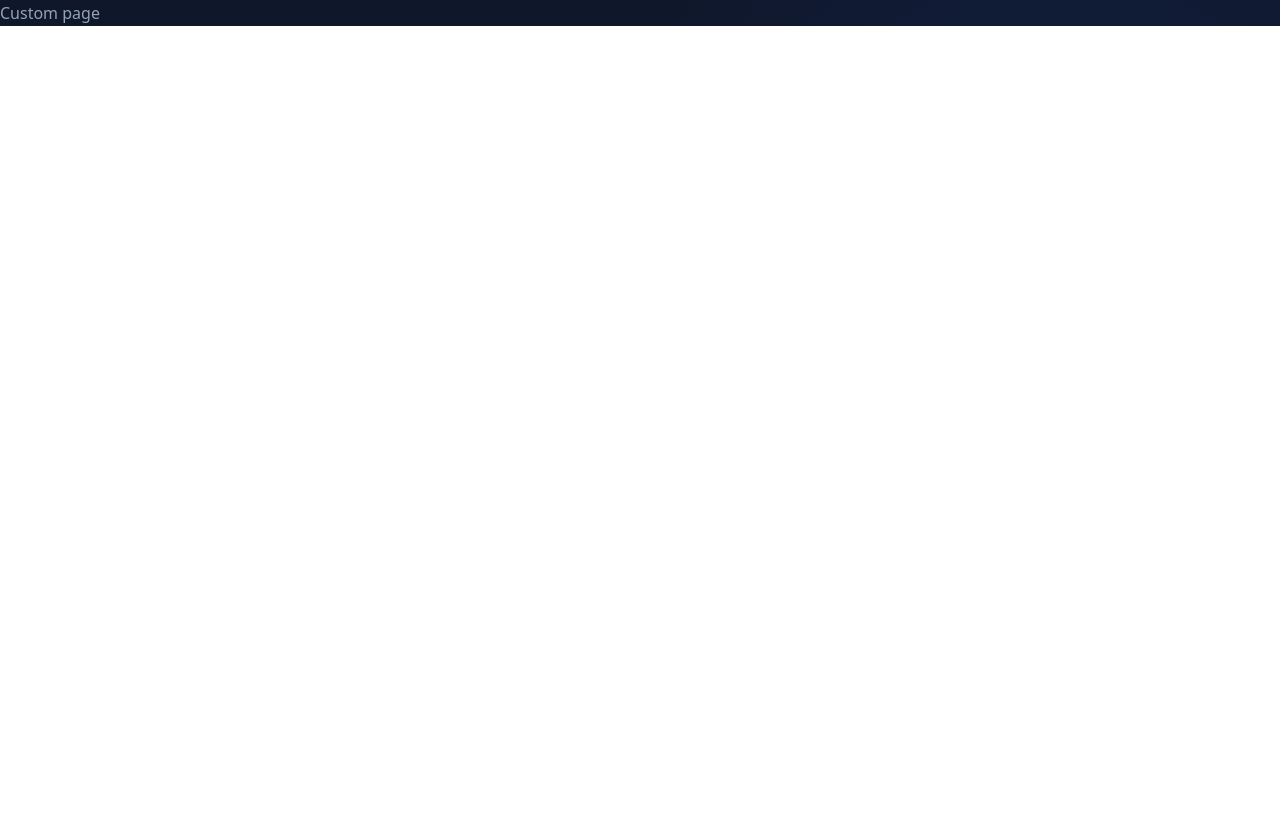
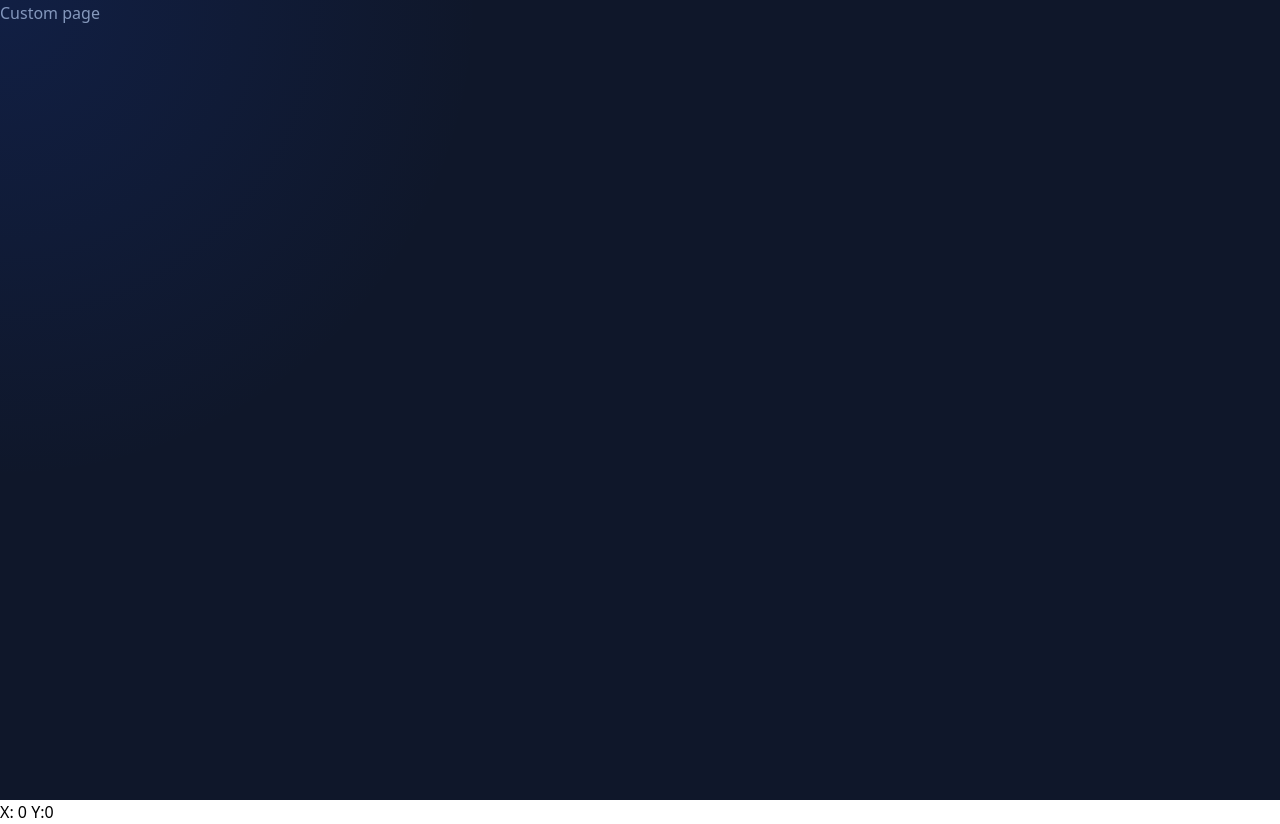
Before and after one commit to Emmanuel97423/my-portfolio, a Nuxt app: page /custom in a window 1280 px wide. Before the commit the page ends 800 px from the top, so only its background shows below. Built offline with nearby package versions, Linux system fonts and the light colour scheme.

Commit message:
Feature:Add Gradiant trackig style

```diff
--- a/app.vue
+++ b/app.vue
@@ -1,5 +1,6 @@
+
 <template>
-  <NuxtLayout class="layouts">
+  <NuxtLayout>
     <NuxtPage />
   </NuxtLayout>
 </template>
--- a/assets/css/tailwind.css
+++ b/assets/css/tailwind.css
@@ -3,8 +3,8 @@
 @tailwind components;
 @tailwind utilities;
 
-body {
-    /* font-family: 'Inter', sans-serif; */
-    /* background-color: rgb(15 23 42);
-    color: #fff; */
-}
+/* body {
+    font-family: 'Inter', sans-serif;
+    background-color: rgb(15 23 42);
+    color: #fff;
+} */
--- a/composables/state.ts
+++ b/composables/state.ts
@@ -1,2 +1,3 @@
-export const useClientX = useState<number>('clientX', () => 0);
-export const useClientY = useState<number>('clientY', () => 0);
+export const useClientX = ()=> useState<number>('clientX', () => 0);
+export const useClientY = ()=> useState<number>('clientY', () => 0);
+export const useCounter = () => useState<number>('counter', () => 0)
--- a/layouts/default.vue
+++ b/layouts/default.vue
@@ -1,18 +1,36 @@
 <script setup lang="ts">
+import { useClientX, useClientY } from '../composables/state';
+const clientX = useClientX();
+const clientY = useClientY();
 
-const updateCoordinates: (e) => void = (e) => {
-    console.log('e:', e.clientX, e.clientY);
+
+const gradient = ref('radial-gradient(600px at 0% 0%, rgba(29, 78, 216, 0.15), transparent 80%)');
+
+const updateCoordinates: (e: MouseEvent) => void = (e) => {
+    console.log('e:', e)
+
+    // console.log('e:', e.clientX, e.clientY);
+    // clientX.value = e.clientX * 100 / window.innerWidth + "%";
+    // clientY.value = e.clientY * 100 / window.innerWidth + "%";
+
+    clientX.value = e.pageX + "px";
+    clientY.value = e.pageY + "px";
+
+    gradient.value = `radial-gradient(600px at ${clientX.value} ${clientY.value}, rgba(29, 78, 216, 0.15), transparent 80%)`;
+    // const clientX = clientX();
+
 
 }
 </script>
-<template>
+<template >
     <div @mousemove="updateCoordinates"
-        class="bg-slate-900 leading-relaxed text-slate-400 antialiased selection:bg-teal-300 selection:text-teal-900">
-        <div class="group/spotlight relative">
-            <div class="pointer-events-none fixed inset-0 z-30 transition duration-300 lg:absolute"
-                style="background: radial-gradient(600px at 1055px 275px, rgba(29, 78, 216, 0.15), transparent 80%);"></div>
+        class=" bg-slate-900 leading-relaxed text-slate-400 antialiased selection:bg-teal-300 selection:text-teal-900">
+        <div class=" group/spotlight relative">
+            <div class=" pointer-events-none fixed inset-0 z-30 transition duration-300 lg:absolute"
+                :style="{ background: gradient }"></div>
             <slot />
 
         </div>
     </div>
+    <div class="float">X: {{ clientX }} Y:{{ clientY }}</div>
 </template>
--- a/pages/custom.vue
+++ b/pages/custom.vue
@@ -1,3 +1,5 @@
 <template>
-    Custom page
+    <div class="h-screen">
+        Custom page
+    </div>
 </template>
--- a/pages/index.vue
+++ b/pages/index.vue
@@ -1,5 +1,6 @@
 <template>
     <div class="mx-auto min-h-screen max-w-screen-xl px-6 py-12 font-sans md:px-12 md:py-20 lg:px-24 lg:py-0">
+
         <div class="lg:flex lg:justify-between lg:gap-4">
             <header class="lg:sticky lg:top-0 lg:flex lg:max-h-screen lg:w-1/2 lg:flex-col lg:justify-between lg:py-24">
                 <div>
@@ -98,7 +99,7 @@
             </ul>
           </div> -->
             </header>
-            <main id="id" class="pt-24 lg:w-1/2 lg:py-24">
+            <main id="id" class="h-full pt-24 lg:w-1/2 lg:py-24">
                 <section id="about" class="mb-16 scroll-mt-16 md:mb-24 lg:mb-36 lg:scroll-mt-24" aria-label="About me">
                     <div
                         class="sticky top-0 z-20 -mx-6 mb-4 w-screen bg-slate-900/75 px-6 py-5 backdrop-blur md:-mx-12 md:px-12 lg:sr-only lg:relative lg:top-auto lg:mx-auto lg:w-full lg:px-0 lg:py-0 lg:opacity-0">
```
